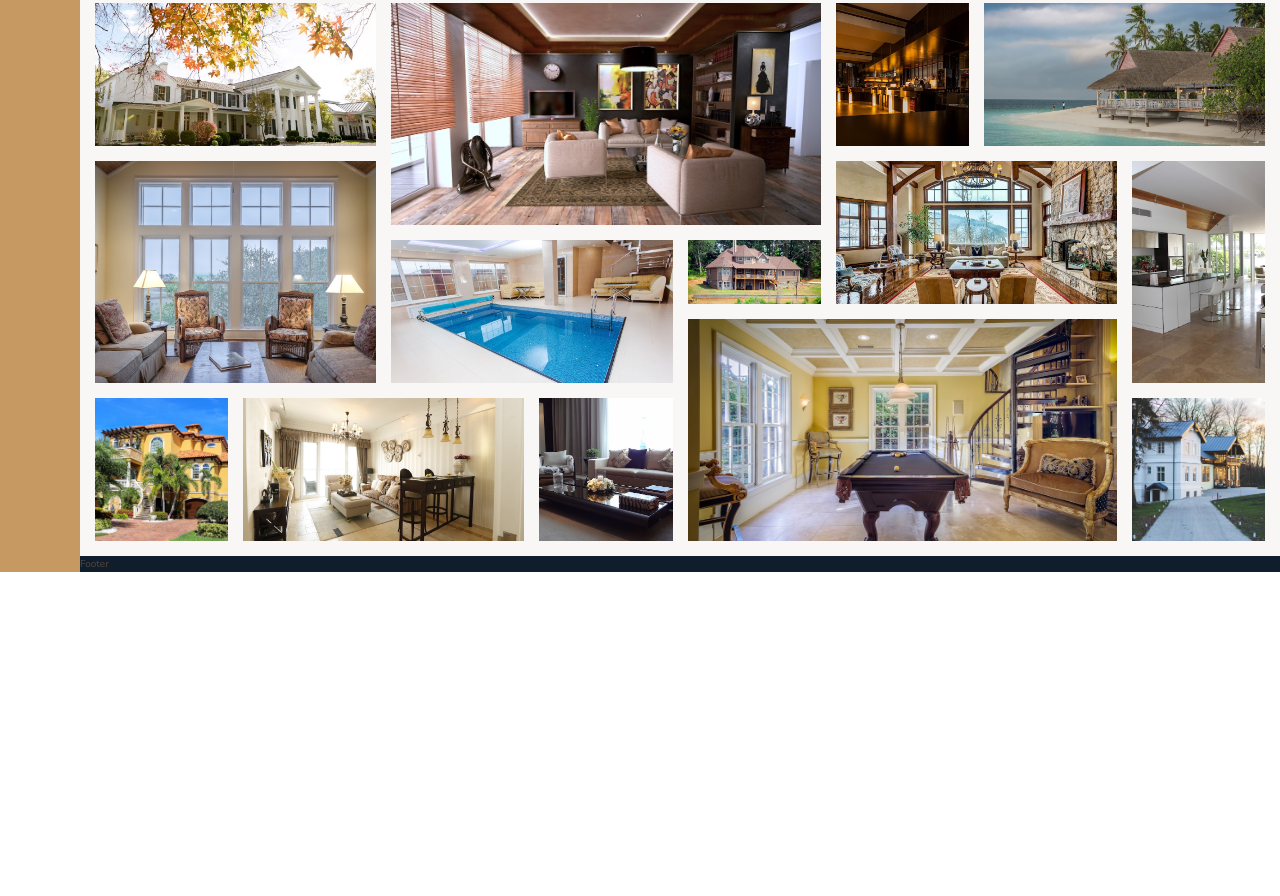
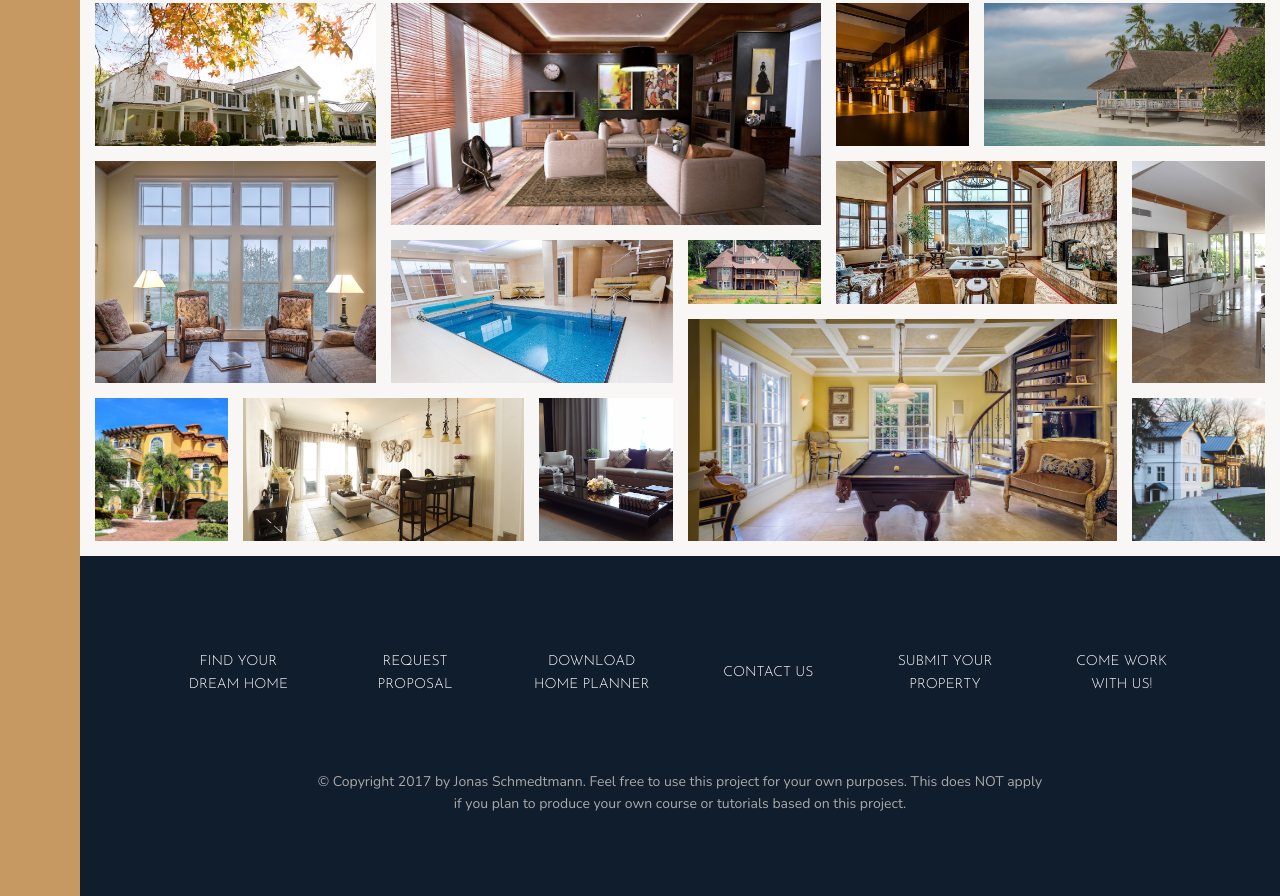
Before and after one commit to ruslantuchkov/Nexter-grid-project, a website: page index.html in a window 1280 px wide. Shown: the part 3084-3980 px from the top of the page. Before the commit the page ends 3656 px from the top, so only its background shows below. Drawn offline with nearby package versions, Linux system fonts and the light colour scheme.

Commit message:
footer section

```diff
--- a/index.html
+++ b/index.html
@@ -326,7 +326,31 @@
             <img src="img/gal-14.jpeg" alt="Gallery image 14" class="gallery__img">
         </figure>
     </section>
-    <footer class="footer">Footer</footer>
+
+    <footer class="footer">
+        <ul class="nav">
+            <li class="nav__item">
+                <a href="" class="nav__link">Find your dream home</a>
+            </li>
+            <li class="nav__item">
+                <a href="" class="nav__link">Request proposal</a>
+            </li>
+            <li class="nav__item">
+                <a href="" class="nav__link">Download home planner</a>
+            </li>
+            <li class="nav__item">
+                <a href="" class="nav__link">Contact us</a>
+            </li>
+            <li class="nav__item">
+                <a href="" class="nav__link">Submit your property</a>
+            </li>
+            <li class="nav__item">
+                <a href="" class="nav__link">Come work with us!</a>
+            </li>
+        </ul>
+        <p class="copyright">&copy; Copyright 2017 by Jonas Schmedtmann. Feel free to use this project for your own purposes. This does NOT apply
+            if you plan to produce your own course or tutorials based on this project. </p>
+    </footer>
 </body>
 
 </html>
--- a/sass/_footer.scss
+++ b/sass/_footer.scss
@@ -1,4 +1,43 @@
 .footer {
   background-color: $color-secondary;
   grid-column: full-start / full-end;
+  padding: 8rem;
+
+  .nav {
+    list-style: none;
+
+    display: grid;
+    grid-template-columns: repeat(auto-fit, minmax(15rem, 1fr));
+    grid-gap: 2rem;
+    align-items: center;
+
+    &__link:link,
+    &__link:visited {
+      font-size: 1.4rem;
+      color: #fff;
+      text-decoration: none;
+      font-family: $font-display;
+      text-transform: uppercase;
+      text-align: center;
+      padding: 1.5rem;
+      display: block;
+      transition: all 0.2s;
+    }
+
+    &__link:hover,
+    &__link:active {
+      background-color: rgba(#fff, 0.05);
+      transform: translateY(-3px);
+    }
+  }
+
+  .copyright {
+    font-size: 1.4rem;
+    color: $color-grey-light-2;
+    margin-top: 6rem;
+    margin-right: auto;
+    margin-left: auto;
+    text-align: center;
+    width: 70%;
+  }
 }
```
Also changed, not shown: css/style.css.
